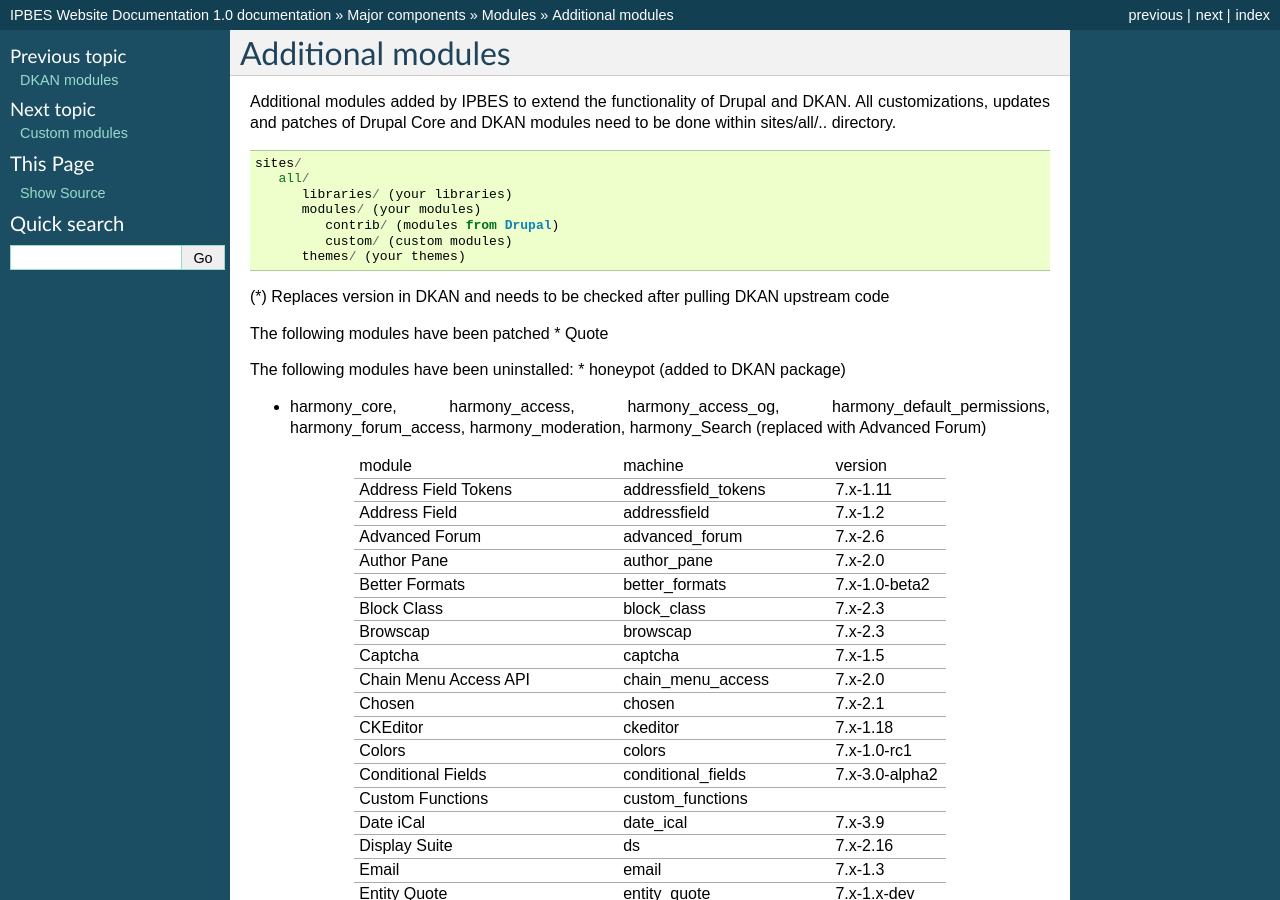
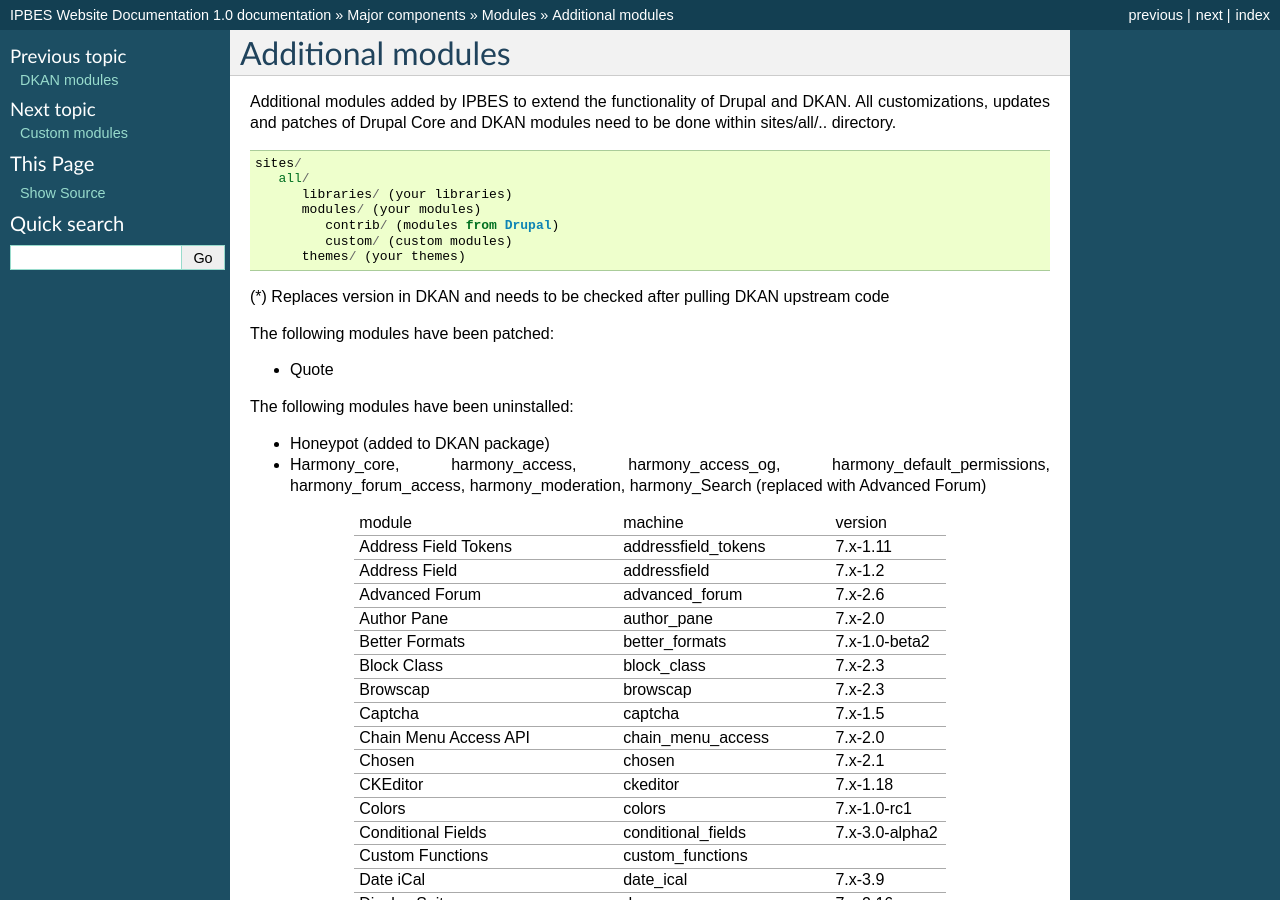
Before and after one commit to ipbes/ipbeswebdocs, a Sphinx documentation site: the page built from docs/components/modules/extensions.rst, in a window 1280 px wide and 900 px high. Built offline with Sphinx 7.4.7, drawn with Linux system fonts in a browser that asks for light colours; pages that are not in the unit, such as notebooks, are missing from menus.

```diff
--- a/docs/components/modules/extensions.rst
+++ b/docs/components/modules/extensions.rst
@@ -13,13 +13,15 @@ Additional modules added by IPBES to extend the functionality of Drupal and DKAN
 
 (*) Replaces version in DKAN and needs to be checked after pulling DKAN upstream code
 
-The following modules have been patched
+The following modules have been patched:
+
 * Quote
 
 The following modules have been uninstalled:
-* honeypot (added to DKAN package)
 
-* harmony_core, harmony_access, harmony_access_og, harmony_default_permissions, harmony_forum_access, harmony_moderation, harmony_Search (replaced with Advanced Forum)
+* Honeypot (added to DKAN package)
+
+* Harmony_core, harmony_access, harmony_access_og, harmony_default_permissions, harmony_forum_access, harmony_moderation, harmony_Search (replaced with Advanced Forum)
 
 +-----------------------------------+-----------------------------+----------------+
 | module                            | machine                     | version        |
```
